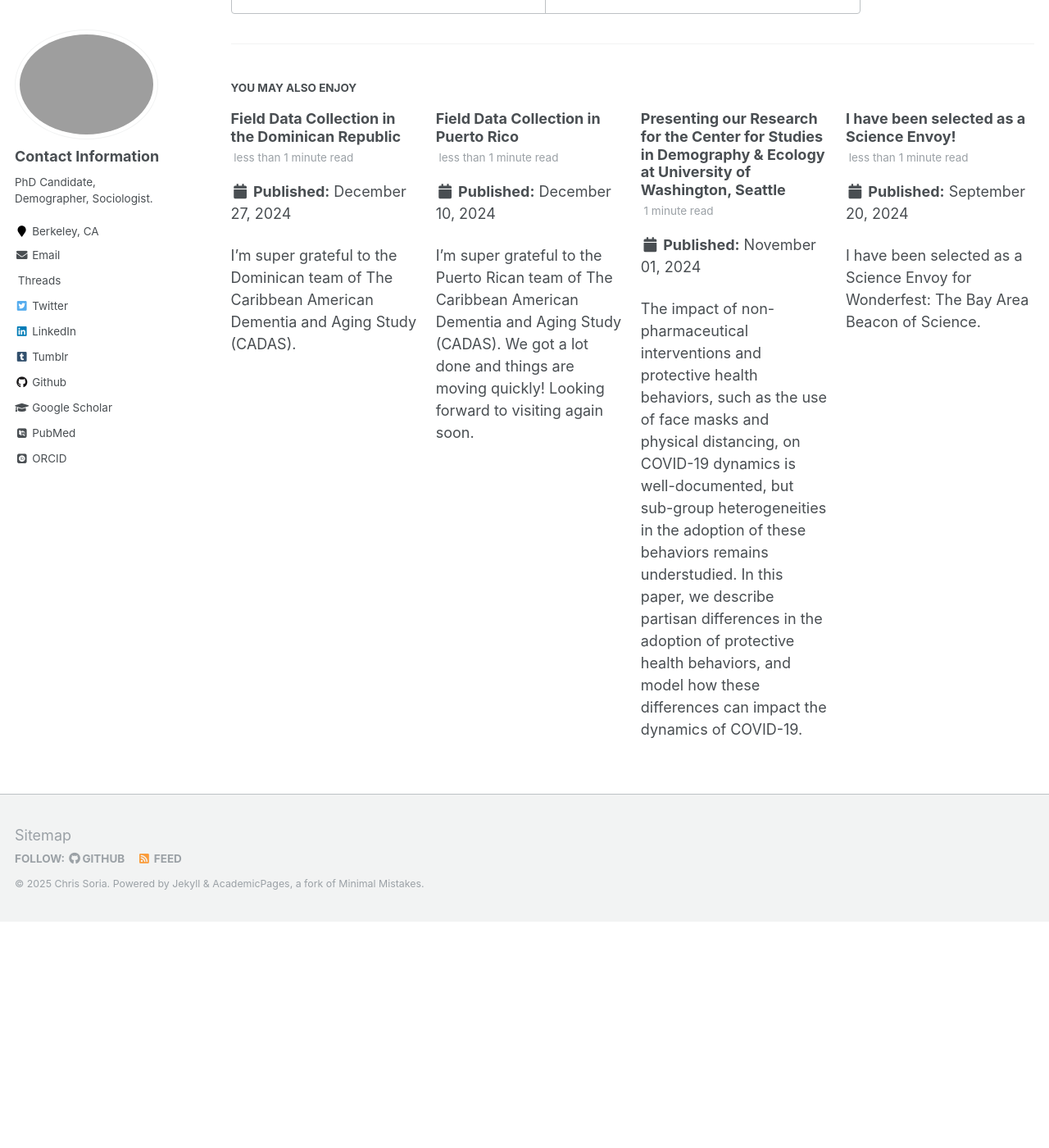
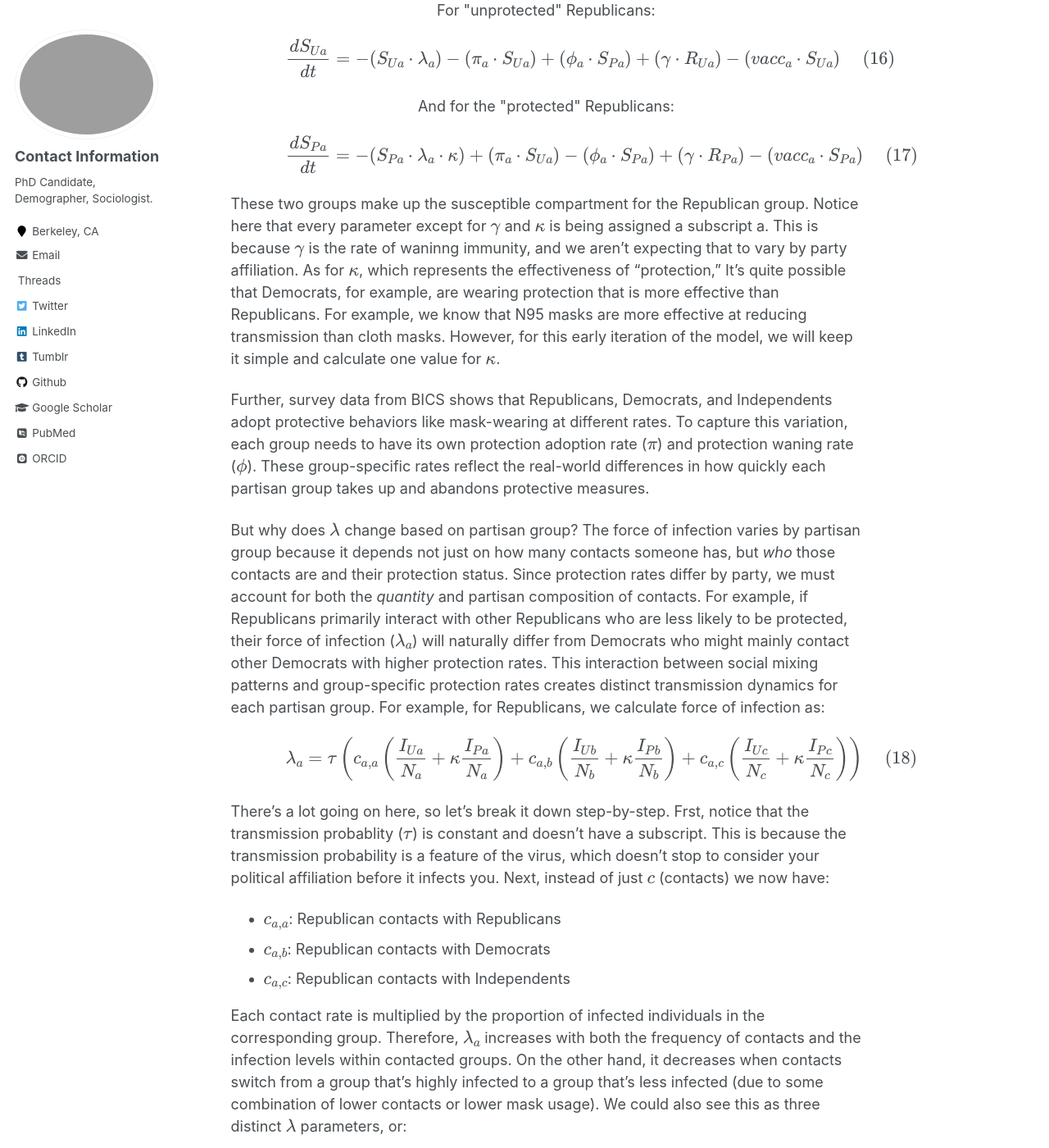
Before and after one commit to chrissoria/chrissoria.github.io, a Jekyll site: the page built from _posts/2024-12-20-three-group-sir.md, in a window 1280 px wide and 1400 px high, scrolled down 7573 px. Shown: the whole window at 82% size. Built offline with Jekyll 4.4.1, drawn with Linux system fonts in a browser that asks for light colours; some web fonts are replaced; formulas are drawn with MathJax 3; before the commit the page ends 8697 px from its top, so only the background shows below that; some of the changed text lies outside the part shown.

Commit message:
updating the three party blog

```diff
--- a/_posts/2024-12-20-three-group-sir.md
+++ b/_posts/2024-12-20-three-group-sir.md
@@ -84,18 +84,21 @@
 Since $\kappa$ only scales transmission probabilities for the protected, we multiply only against $\frac{I_P}{N}$ so that:
 
 <p style="text-align: center;">
+
 $$\lambda = \tau c (\frac{I_U}{N} + \frac{I_P}{N}\kappa)$$
 </p>
 
 The above formula implies that contacts with the protected limits an individual's probability of becoming infected. Of course, the reverse is also true. More contact with the unprotected relatively increases an individual's probability of becoming infected. However, before becoming infected, the individual also falls into either $S_P$ or $S_U$, which means their probability of becoming infected can become reduced even further. This alters our equation calculating how many people ended as infected for the protected group as:
 
 <p style="text-align: center;">
+
 $$I_P = \frac{dSP}{dt} = -S_P \cdot \lambda \cdot \kappa$$
 </p>
 
 And those who "choose" not to wear protection effectively remains the same:
 
 <p style="text-align: center;">
+
 $$I_U = \frac{dSU}{dt} = -S_U \cdot \lambda$$
 </p>
 
@@ -104,12 +107,14 @@
 First, it reduces the population in $S_U$ at a rate $\pi$ and adds them to $S_P$. But, as we saw during the COVID-19 pandemic, people don't wear masks forever. We must also incorporate a rate of waning adoption, i.e. a transition of individuals from the protected class back to the unprotected. We will represent this rate as: $\phi$.
 
 <p style="text-align: center;">
+
 $$\frac{dS_U}{dt} = -S_U\cdot\lambda - \pi\cdot S_U + \phi\cdot S_U + \gamma R_U$$
 </p>
 
 On the other hand (notice $\kappa$):
 
 <p style="text-align: center;">
+
 $$\frac{dS_P}{dt} = -S_P\lambda\cdot\kappa + \pi\cdot S_U - \phi S_U + \gamma R_P$$
 </p>
 
@@ -127,21 +132,25 @@
 This simplified approach allows us to model the impact of vaccination on disease spread without adding extra compartments, though it doesn't account for potential differences in immunity between vaccinated and naturally recovered individuals. After we add vaccination, the equations for calculating the susceptible become:
 
 <p style="text-align: center;">
-$$\frac{dS_U}{dt} = -(S_U\cdot\lambda) - (\pi\cdot S_U) + (\phi\cdot S_U) + (\gamma \cdot R_U) - (vacc \cdot SU)$$
+
+$$\frac{dS_U}{dt} = -(S_U\cdot\lambda) - (\pi\cdot S_U) + (\phi\cdot S_P) + (\gamma \cdot R_U) - (vacc \cdot S_U)$$
 </p>
 
 <p style="text-align: center;">
-$$\frac{dS_P}{dt} = -(S_P\lambda\cdot\kappa) + (\pi\cdot S_U) - (\phi \cdot S_U) + (\gamma \cdot R_P) - (vacc_a \cdot SP)$$
+
+$$\frac{dS_P}{dt} = -(S_P \cdot \lambda \cdot\kappa) + (\pi\cdot S_U) - (\phi \cdot S_P) + (\gamma \cdot R_P) - (vacc \cdot S_P)$$
 </p>
 
 On the other side of the process, the recovered equations become:
 
 <p style="text-align: center;">
-$$\frac{dR_U}{dt} =  (\rho \cdot (1-\mu_a) \cdot I_U) - (\pi \cdot R_U) + (\phi \cdot R_P) - (\gamma \cdot R_U) + (vacc \cdot S_U)$$
+
+$$\frac{dR_U}{dt} =  (\rho \cdot (1-\mu) \cdot I_U) - (\pi \cdot R_U) + (\phi \cdot R_P) - (\gamma \cdot R_U) + (vacc \cdot S_U)$$
 </p>
 
 <p style="text-align: center;">
-$$\frac{dR_P}{dt} =  (\rho \cdot (1-\mu_a) \cdot I_P) - (\pi \cdot R_U) + (\phi \cdot R_P) - (\gamma \cdot R_P) + (vacc \cdot S_P)$$
+
+$$\frac{dR_P}{dt} =  (\rho \cdot (1-\mu) \cdot I_P) - (\pi \cdot R_U) - (\phi \cdot R_P) - (\gamma \cdot R_P) + (vacc \cdot S_P)$$
 </p>
 
 In summary, to account for differences in "protective", mitigating, behavior, we split up each compartment (S, I, R) into sub-compartments for the protected and unprotected. Most directly, this alters the probability that people in the susceptible class transition into the infected class by altering the equation for $\lambda$. However, indirectly, this impacts the overall pandemic by reducing the proportion of people in the infected class ($I = I_U + I_S$) at any one time, effectively creating a positive feedback loop where $\lambda$ being lower contributes to further declines in $\lambda$ in future states (See equation 1 for the force of infection formula). However, people don't wear protection forever, and our model reflects that through a parameter $\gamma$ which represents waning adoption. The vaccination rate ($vacc$) and vaccination start time ($vstart$) allows us to transition a percentage of people out of the susceptible compartments and into the recovered compartments, yet they slowly rejoin the susceptible class as their immunity wanes at a rate $\rho$.
@@ -158,10 +167,87 @@
 
 ## Incorporating Groups (Partisans)
 
-After this, incorporating partisanship is relatively easy. All we need to do is divide our initial two groups, the protected and unprotected, into an additional three groups so that, for example, equation 12 becomes:
+After this, incorporating partisanship is relatively easy. As we went over in the previous section, the model extends a standard SIR framework by incorporating both protection status. Each partisan group (Republicans, Democrats, and Independents) is divided into protected and unprotected individuals, creating six distinct subpopulations:
+
+For each partisan group $i \in \{a,b,c\}$, we track:
+
+**Susceptible Population**:
+$$ S_{Ui} \text{ (Unprotected)} \quad \text{and} \quad S_{Pi} \text{ (Protected)} $$
+
+**Infected Population**:
+$$ I_{Ui} \text{ (Unprotected)} \quad \text{and} \quad I_{Pi} \text{ (Protected)} $$
+
+**Recovered Population**:
+$$ R_{Ui} \text{ (Unprotected)} \quad \text{and} \quad R_{Pi} \text{ (Protected)} $$
+
+Where:
+- $i = a$: Republicans
+- $i = b$: Democrats
+- $i = c$: Independents
+
+The model tracks these compartments simultaneously with group-specific parameters:
+
+- Protection adoption rate: $\pi_i$
+-Contact rate: $c_i$
+- Mortality rate: $\mu_i$
+
+Using republicans as an example, we would calculate the rate of change in the susceptible class like this:
 
 <p style="text-align: center;">
-$$\frac{dR_{Un}}{dt} =  (\rho \cdot (1-\mu_n) \cdot I_{Un}) - (\pi_n \cdot R_{Un}) + (\phi_n \cdot R_{Pn}) - (\gamma \cdot R_{Un}) + (vacc \cdot S_{Un})$$
+
+For "unprotected" Republicans:
+$$\frac{dS_{Ua}}{dt} = -(S_{Ua} \cdot \lambda_a) - (\pi_a\cdot S_{Ua}) + (\phi_a \cdot S_{Pa}) + (\gamma \cdot R_{Ua}) - (vacc_a \cdot S_{Ua})$$
+
+And for the "protected" Republicans:
+
+$$\frac{dS_{Pa}}{dt} = -(S_{Pa} \cdot \lambda_a \cdot \kappa) + (\pi_a \cdot S_{Ua}) - (\phi_a \cdot S_{Pa}) + (\gamma \cdot R_{Pa}) - (vacc_a \cdot S_{Pa})$$
+
+</p>
+
+These two groups make up the susceptible compartment for the Republican group. Notice here that every parameter except for $\gamma$ and $\kappa$ is being assigned a subscript a. This is because $\gamma$ is the rate of waninng immunity, and we aren't expecting that to vary by party affiliation. As for $\kappa$, which represents the effectiveness of "protection," It's quite possible that Democrats, for example, are wearing protection that is more effective than Republicans. For example, we know that N95 masks are more effective at reducing transmission than cloth masks. However, for this early iteration of the model, we will keep it simple and calculate one value for $\kappa$.
+
+Further, survey data from BICS shows that Republicans, Democrats, and Independents adopt protective behaviors like mask-wearing at different rates. To capture this variation, each group needs to have its own protection adoption rate ($\pi$) and protection waning rate ($\phi$). These group-specific rates reflect the real-world differences in how quickly each partisan group takes up and abandons protective measures.
+
+But why does $\lambda$ change based on partisan group? The force of infection varies by partisan group because it depends not just on how many contacts someone has, but *who* those contacts are and their protection status. Since protection rates differ by party, we must account for both the *quantity* and partisan composition of contacts. For example, if Republicans primarily interact with other Republicans who are less likely to be protected, their force of infection ($\lambda_a$) will naturally differ from Democrats who might mainly contact other Democrats with higher protection rates. This interaction between social mixing patterns and group-specific protection rates creates distinct transmission dynamics for each partisan group. For example, for Republicans, we calculate force of infection as:
+
+<p style="text-align: center;">
+
+$$\lambda_a = \tau \left( c_{a,a} \left(\frac{I_{Ua}}{N_a} + \kappa\frac{I_{Pa}}{N_a}\right) +
+c_{a,b} \left(\frac{I_{Ub}}{N_b} + \kappa\frac{I_{Pb}}{N_b}\right) + c_{a,c} \left(\frac{I_{Uc}}{N_c} + \kappa\frac{I_{Pc}}{N_c}\right) \right)$$
+</p>
+
+There's a lot going on here, so let's break it down step-by-step. Frst, notice that the transmission probablity ($\tau$) is constant and doesn't have a subscript. This is because the transmission probability is a feature of the virus, which doesn't stop to consider your political affiliation before it infects you. Next, instead of just $c$ (contacts) we now have:
+
+   - $c_{a,a}$: Republican contacts with Republicans
+   - $c_{a,b}$: Republican contacts with Democrats
+   - $c_{a,c}$: Republican contacts with Independents
+
+Each contact rate is multiplied by the proportion of infected individuals in the corresponding group. Therefore, $\lambda_a$ increases with both the frequency of contacts and the infection levels within contacted groups. On the other hand, it decreases when contacts switch from a group that's highly infected to a group that's less infected (due to some combination of lower contacts or lower mask usage). We could also see this as three distinct $\lambda$ parameters, or:
+
+<p style="text-align: center;">
+
+$$\lambda_a = \lambda_{a,a} + \lambda_{a,b} + \lambda_{a,c}$$
+</p>
+
+Let's move on to the infected.
+
+<p style="text-align: center;">
+
+$$
+\frac{dI_{Ua}}{dt} = (S_{Ua} \cdot \lambda_a) - (\pi_a \cdot I_{Ua}) + (\phi_a \cdot I_{Pa}) - (\rho \cdot I_{Ua})
+$$
+
+$$
+\frac{dI_{Pa}}{dt} = (S_{Pa} \cdot \kappa \cdot \lambda_a) + (\pi_a \cdot I_{Ua}) - (\phi_a \cdot I_{Pa}) - (\rho \cdot I_{Pa})
+$$
+
+</p>
+
+Calculating those in the the rate of change in the recovered class is done like this:
+<p style="text-align: center;">
+
+$$\frac{dR_{Ua}}{dt} =  (\rho \cdot (1-\mu_a) \cdot I_{Ua}) - (\pi_a \cdot R_{Ua}) + (\phi_a \cdot R_{Pa}) - (\gamma \cdot R_{Ua}) + (vacc_a \cdot S_{Ua})$$
+
 </p>
 
 Notice here that features of the disease remain the same, but anything that involves differences in behavior are assigned a unique subscript a, b, or c. This means $mu$ gets a subscrupt $mu_a, because the probability of dying is partially a consequence of age, and partisan groups tend to differ along average age.
@@ -172,3 +258,17 @@
 
 
 ## Considering Homophily
+
+<p style="text-align: center;">
+
+<div style="text-align: center;">
+
+|           | a     | b     | c     |
+|-----------|-------|-------|-------|
+| a         | a,a   | a,b   | a,c   |
+| b         | a,b   | b,b   | b,c   |
+| c         | a,c   | c,b   | c,c   |
+
+</div>
+
+</p>
```
Also changed, not shown: 1 other file.
